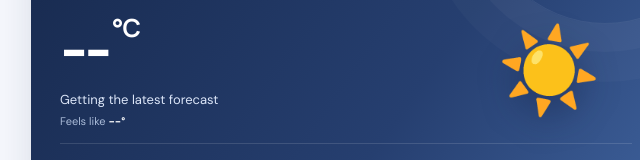
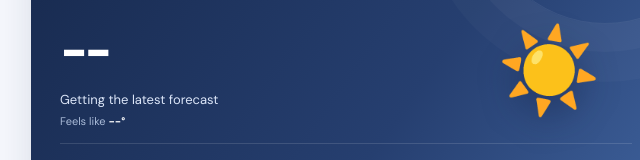
Before and after one commit to pritichadchan122-ai/skycast_weather_website, a plain HTML site: page index.html in a window 1280 px wide. Shown: the part 516-676 px from the top of the page, 83-723 px from the left. Drawn offline with Linux system fonts and the light colour scheme; no server answers.

Commit message:
Update index.html

```diff
--- a/index.html
+++ b/index.html
@@ -115,7 +115,7 @@
             <div>
 
               <div class="temperature">
-                <span id="temperature">--</span><sup>°C</sup>
+                <span id="temperature">--</span>
               </div>
 
               <p id="conditionText" class="condition-text">
```
